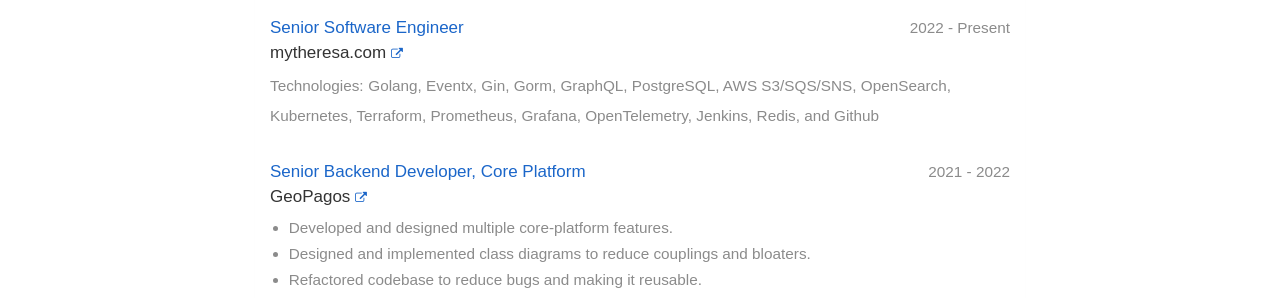
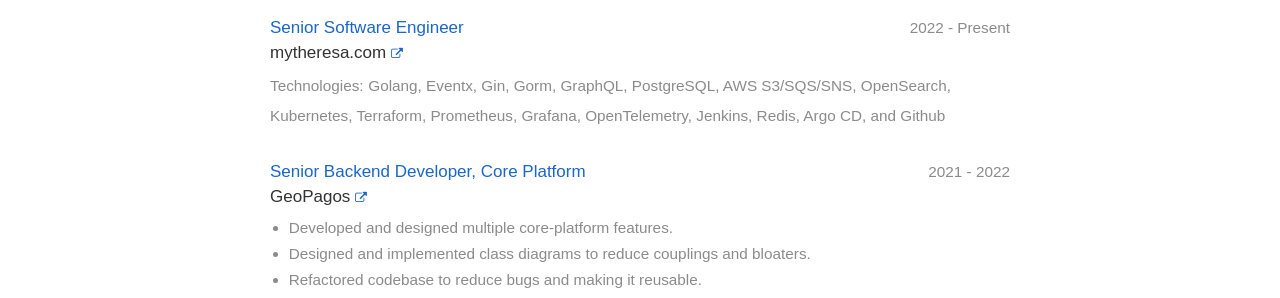
Before and after one commit to jfernancordova/jfernancordova.github.io, a Jekyll site: the page built from resume.html, in a window 1280 px wide. Shown: the part 377-675 px from the top of the page. Built offline with Jekyll 4.4.1, drawn with Linux system fonts in a browser that asks for light colours; nearby versions of some CDN libraries.

Commit message:
Update employment.yml

```diff
--- a/_data/employment.yml
+++ b/_data/employment.yml
@@ -18,6 +18,7 @@
   - OpenTelemetry
   - Jenkins
   - Redis
+  - Argo CD
   - Github
 
 - title: "Senior Backend Developer, Core Platform"
```
